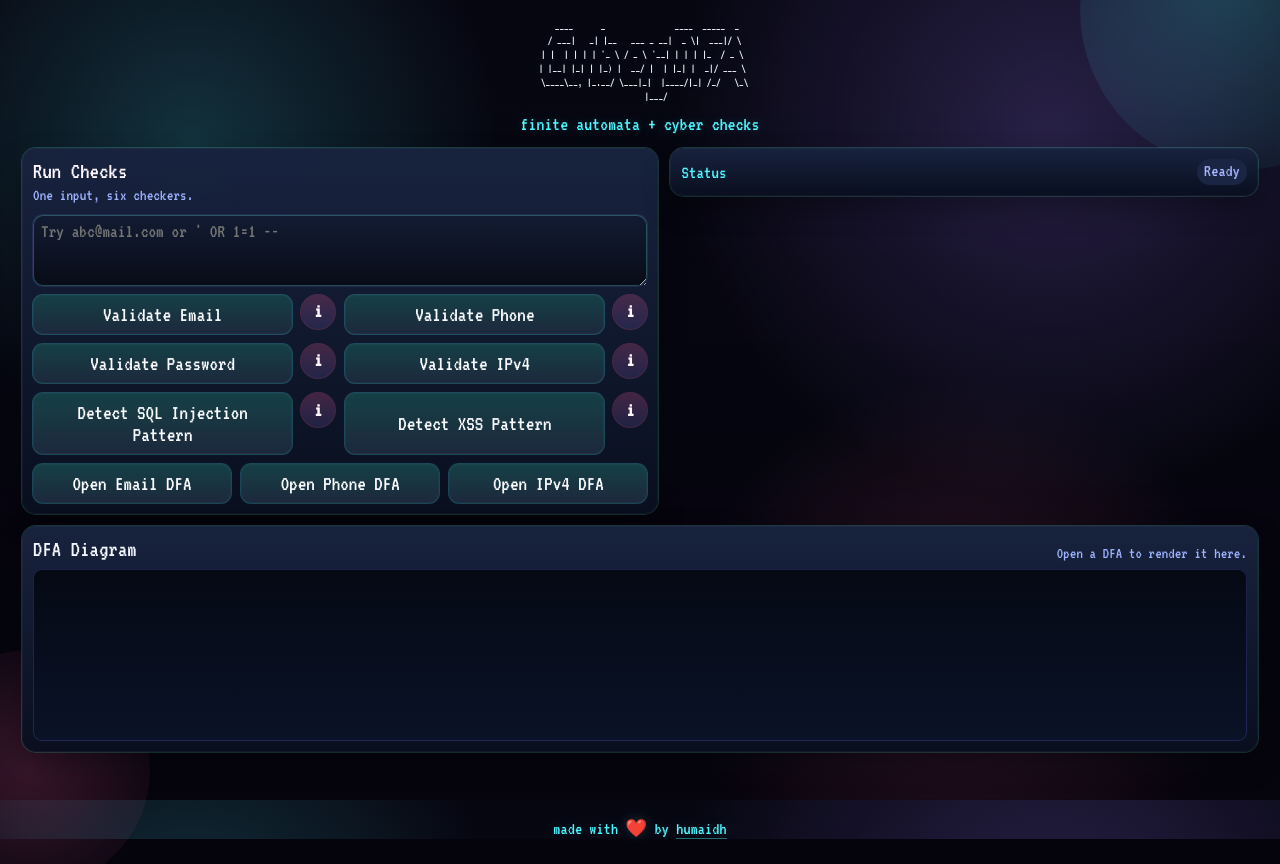
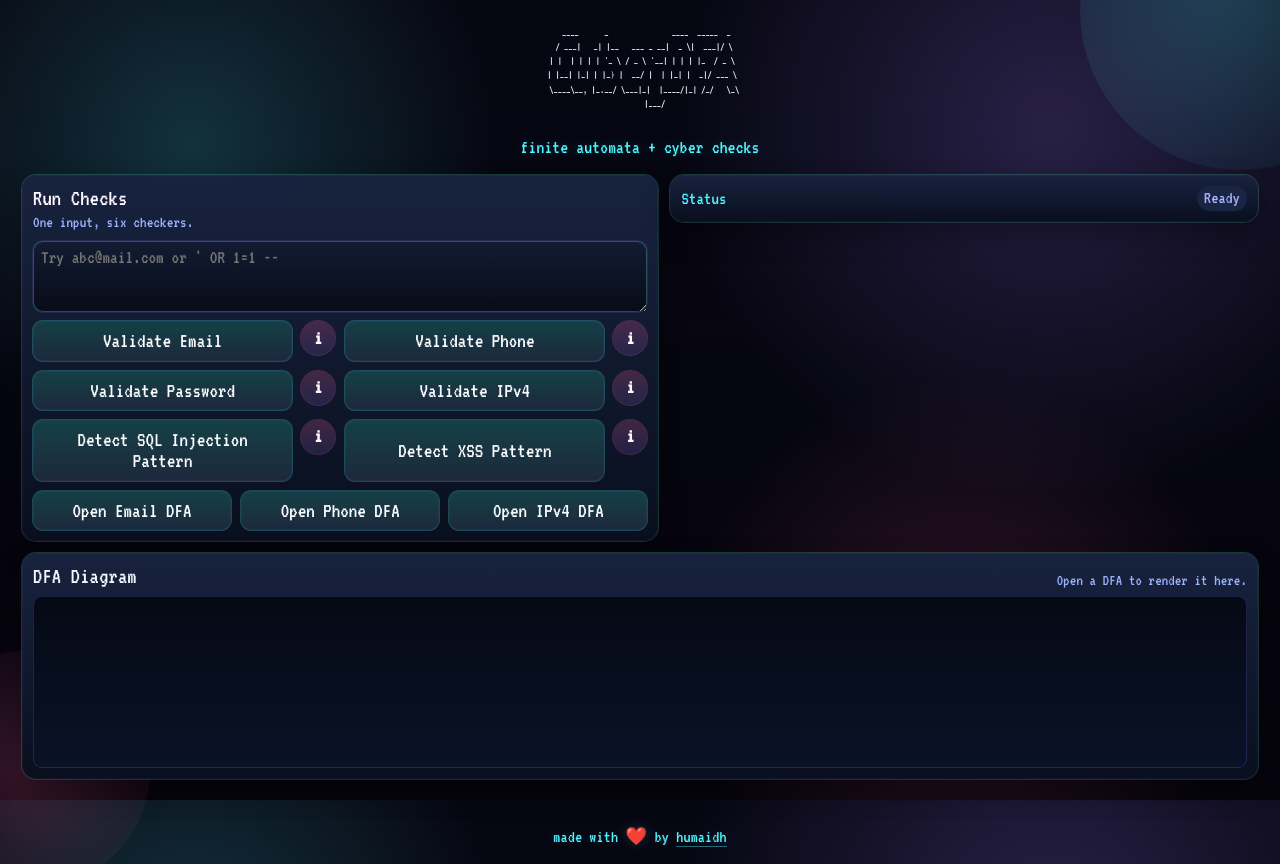
Before and after one commit to humaidhahm/automata-cyberlab, a plain HTML site: page webapp/index.html in a window 1280 px wide. Before the commit the page ends 839 px from the top, so only its background shows below. Drawn offline with Linux system fonts and the light colour scheme.

Commit message:
Add hero and footer spacing

```diff
--- a/webapp/styles.css
+++ b/webapp/styles.css
@@ -84,8 +84,8 @@ body {
 .page-footer {
     position: relative;
     z-index: 1;
-    margin-top: 10px;
-    padding: 8px 0 0;
+    margin-top: 14px;
+    padding: 12px 0 18px;
     text-align: center;
     color: var(--accent-a);
     font-size: 1.1rem;
@@ -109,14 +109,14 @@ body {
 
 .hero {
     text-align: center;
-    padding: 12px 0 6px;
+    padding: 14px 0 10px;
     overflow: visible;
 }
 
 .hero-art {
     display: block;
     max-width: 100%;
-    margin: 0 auto 10px;
+    margin: 0 auto 14px;
     overflow-x: auto;
     overflow-y: visible;
     scrollbar-width: none;
@@ -132,9 +132,9 @@ body {
     display: inline-block;
     min-width: max-content;
     margin: 0;
-    padding: 0 10px;
+    padding: 4px 14px 12px;
     color: #f7fbff;
-    font: 400 clamp(0.42rem, 0.95vw, 0.72rem)/1.22 "VT323", monospace;
+    font: 400 clamp(0.38rem, 0.88vw, 0.66rem)/1.34 "VT323", monospace;
     letter-spacing: 0;
     overflow: visible;
     white-space: pre;
@@ -709,7 +709,8 @@ body {
     }
 
     .hero-art pre {
-        font-size: clamp(0.34rem, 1.65vw, 0.58rem);
+        font-size: clamp(0.3rem, 1.45vw, 0.52rem);
+        padding-bottom: 14px;
     }
 
     .checker-row {
```
